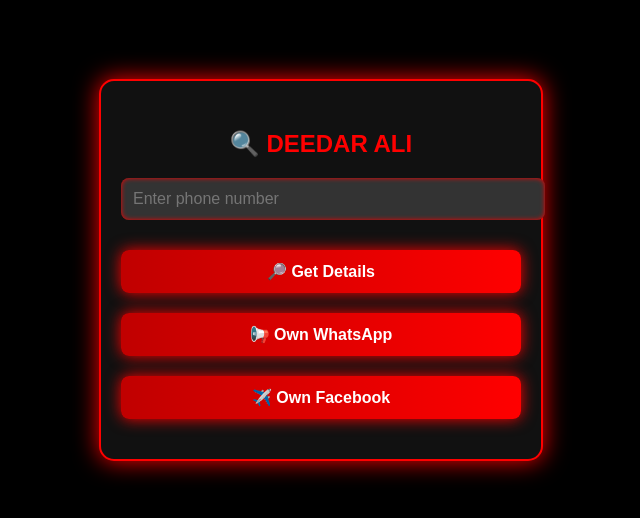
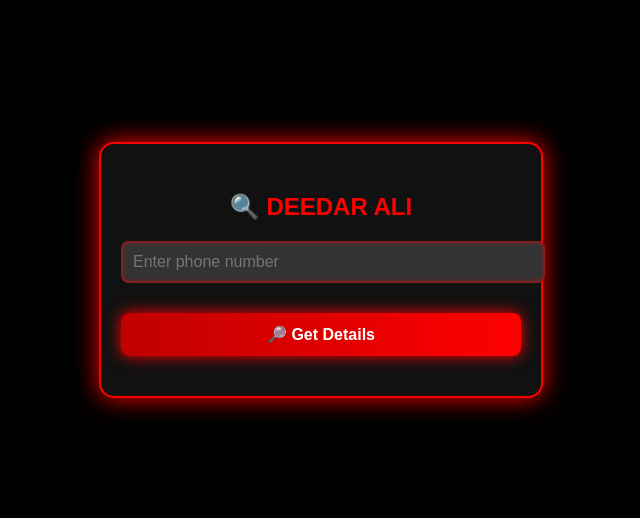
Before and after one commit to deedarali8636/Deedar-Sim-DataBase, a plain HTML site: page index.html in a window 1280 px wide. Shown: the part 130-648 px from the top of the page, without its empty margins (319-959 px from the left). Drawn offline with Linux system fonts and the light colour scheme.

Commit message:
index.html

```diff
--- a/index.html
+++ b/index.html
@@ -107,8 +107,6 @@
     <div id="responseBox"></div>
 
     <button id="shareButton" class="whatsapp-btn" onclick="shareWhatsApp()" style="display: none;">📲 Share on WhatsApp</button>
-    <button class="whatsapp-btn" onclick="window.open('https://wa.link/4ombup', '_blank')">📢 Own WhatsApp</button>
-    <button class="telegram-btn" onclick="window.open('https://www.facebook.com/akkasit.pon', '_blank')">✈️ Own Facebook</button>
   </div>
 
   <script>
```
